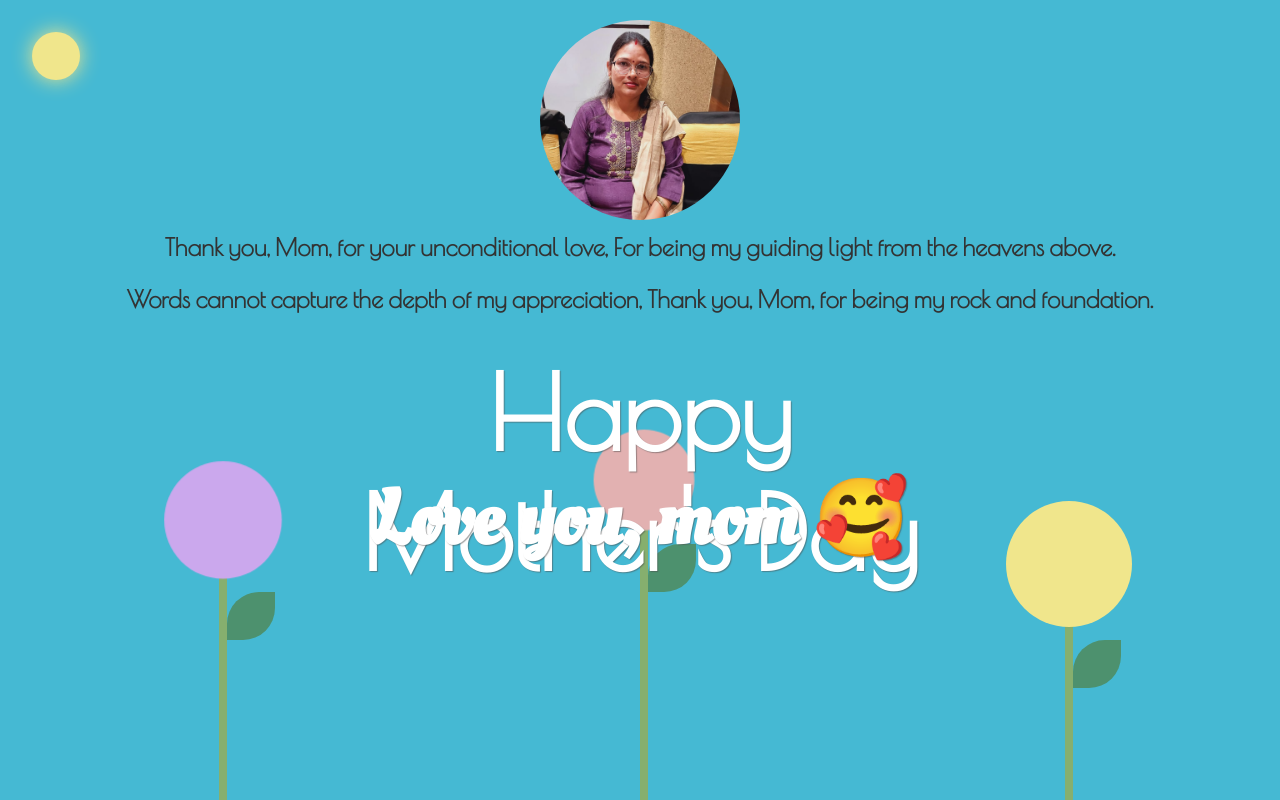
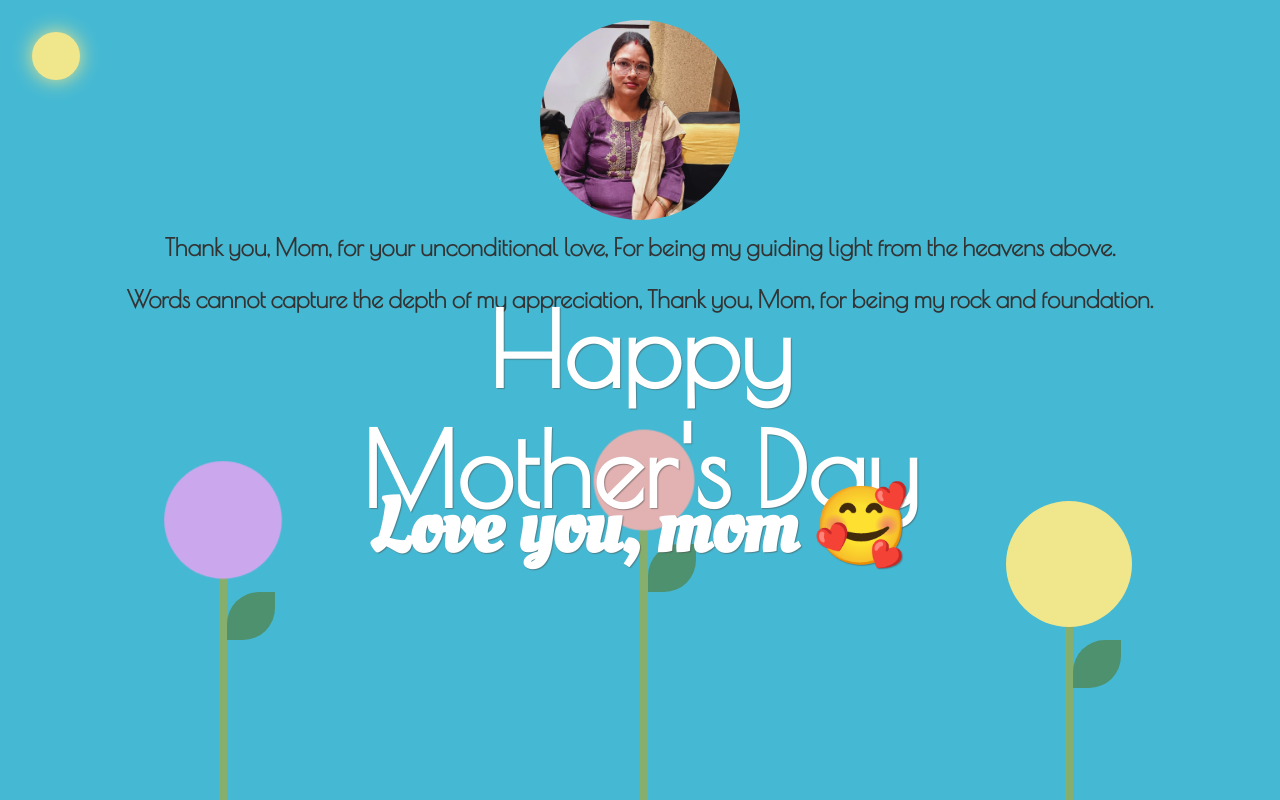
Before and after one commit to tanishk0297/maa, a plain HTML site: page index.html in a window 1280 px wide. Drawn offline with nearby package versions, Linux system fonts and the light colour scheme.

Commit message:
Add files via upload

```diff
--- a/style.css
+++ b/style.css
@@ -291,11 +291,11 @@ h2 {
 
 h1.fadein {
   position: absolute;
-  top: 50%;
+  top: auto;
   left: 50%;
   transform: translate(-50%, -50%);
   z-index: 2;
-  margin-bottom: 1rem; /* Add spacing between h1 and h2 */
+  margin-bottom: 1.5rem; /* Add spacing between h1 and h2 */
 }
 
 h2.fadein.delay-1 {
@@ -304,7 +304,7 @@ h2.fadein.delay-1 {
   left: 50%;
   transform: translate(-50%, -50%);
   z-index: 2;
-  margin-top: 2.5rem; /* Add spacing between h1 and h2 */
+  margin-top: 3rem; /* Add spacing between h1 and h2 */
 }
 
 
```
